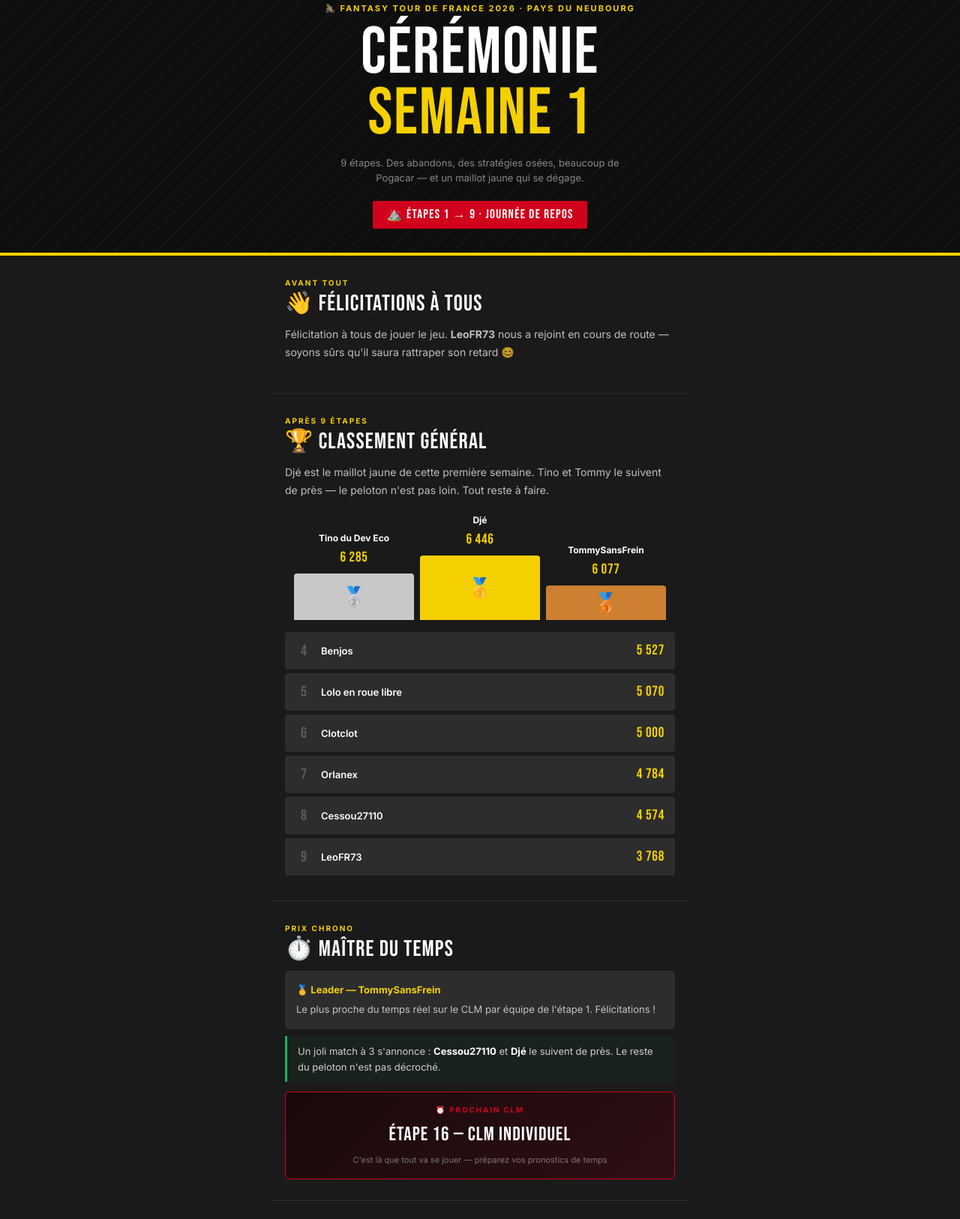
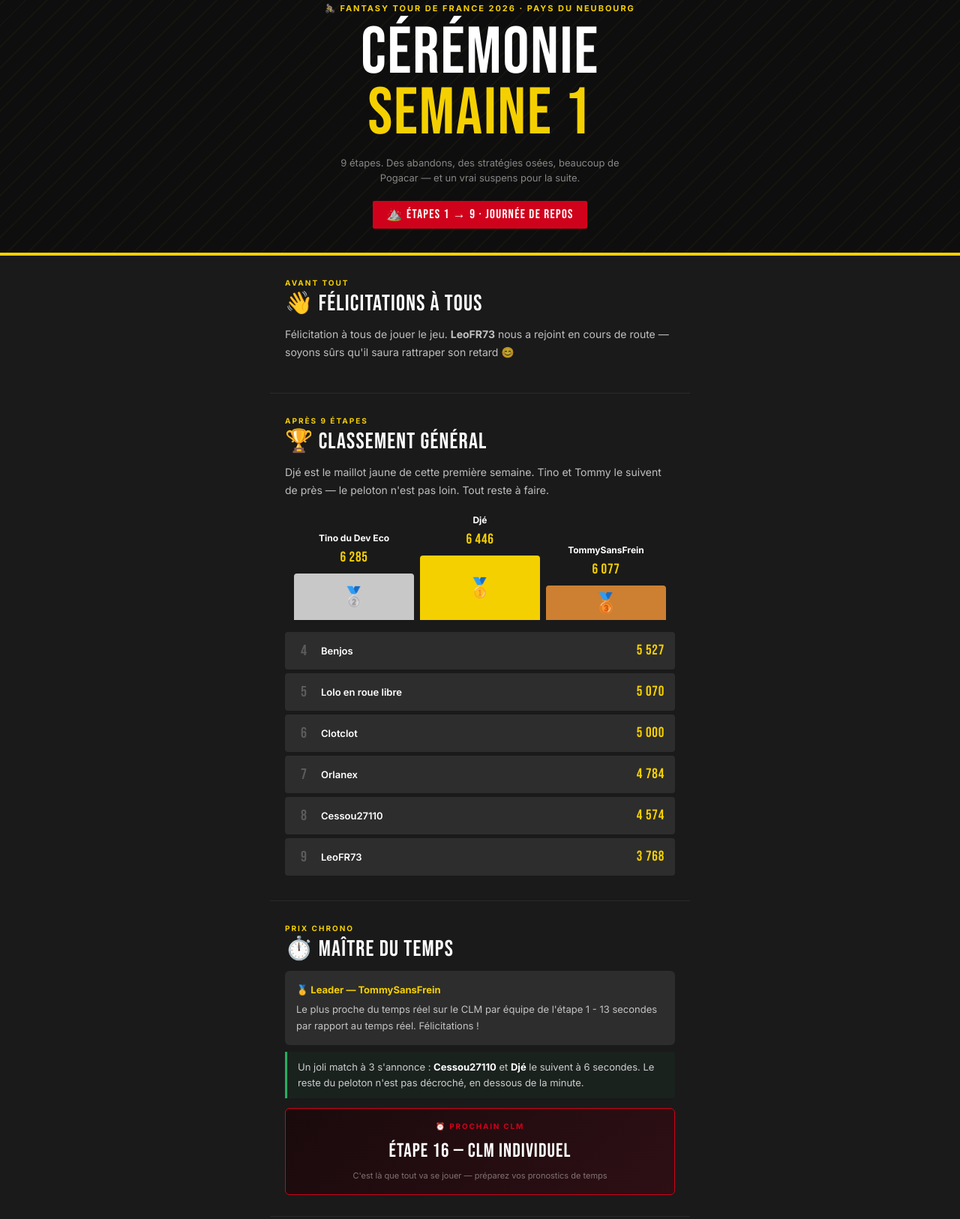
Before and after one commit to TinoduDevEco/Fantasy2026_semaine1, a plain HTML site: page index.html in a window 1280 px wide. Shown: the part 218-1844 px from the top of the page at 75% size. Drawn offline with Linux system fonts and the light colour scheme.

Commit message:
Update index.html

```diff
--- a/index.html
+++ b/index.html
@@ -150,7 +150,7 @@
   </div>
   <div class="hero-eyebrow">🚴 Fantasy Tour de France 2026 · Pays du Neubourg</div>
   <div class="hero-title">CÉRÉMONIE<br><span>SEMAINE 1</span></div>
-  <div class="hero-subtitle">9 étapes. Des abandons, des stratégies osées, beaucoup de Pogacar — et un maillot jaune qui se dégage.</div>
+  <div class="hero-subtitle">9 étapes. Des abandons, des stratégies osées, beaucoup de Pogacar — et un vrai suspens pour la suite.</div>
   <div class="hero-badge">⛰️ Étapes 1 → 9 · Journée de repos</div>
 </div>
 
@@ -201,10 +201,10 @@
   <div class="section-title">⏱️ MAÎTRE DU TEMPS</div>
   <div class="card">
     <div class="card-title">🥇 Leader — TommySansFrein</div>
-    <div class="card-body">Le plus proche du temps réel sur le CLM par équipe de l'étape 1. Félicitations !</div>
+    <div class="card-body">Le plus proche du temps réel sur le CLM par équipe de l'étape 1 - 13 secondes par rapport au temps réel. Félicitations !</div>
   </div>
   <div class="highlight vert">
-    Un joli match à 3 s'annonce : <strong>Cessou27110</strong> et <strong>Djé</strong> le suivent de près. Le reste du peloton n'est pas décroché.
+    Un joli match à 3 s'annonce : <strong>Cessou27110</strong> et <strong>Djé</strong> le suivent à 6 secondes. Le reste du peloton n'est pas décroché, en dessous de la minute.
   </div>
   <div class="countdown-box">
     <div class="cd-label">⏰ Prochain CLM</div>
```
